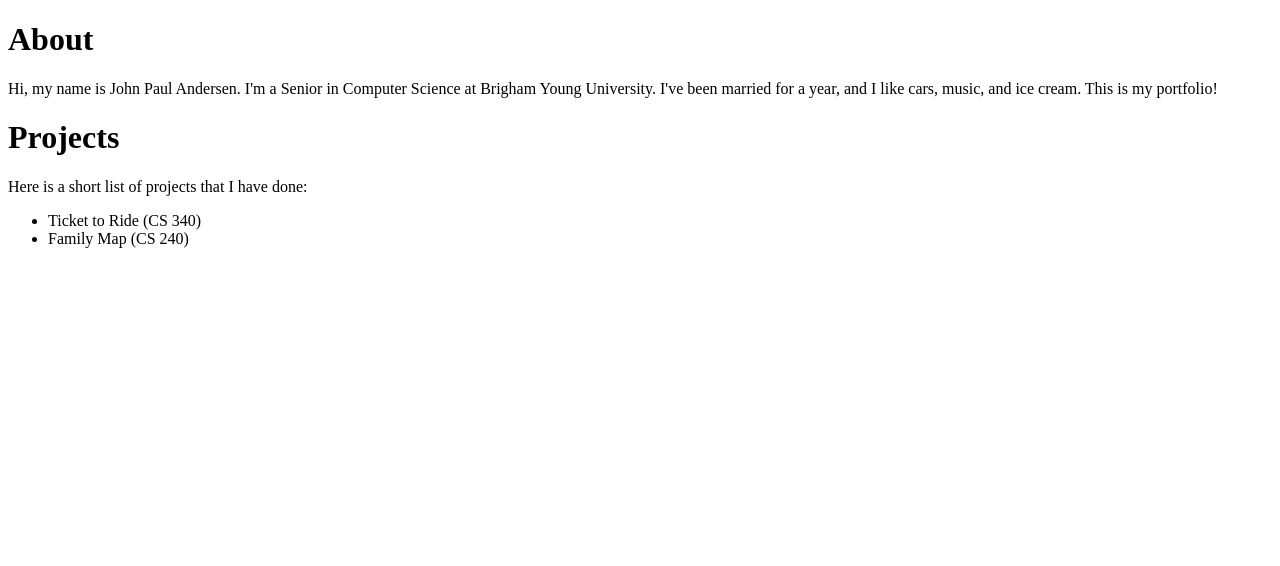
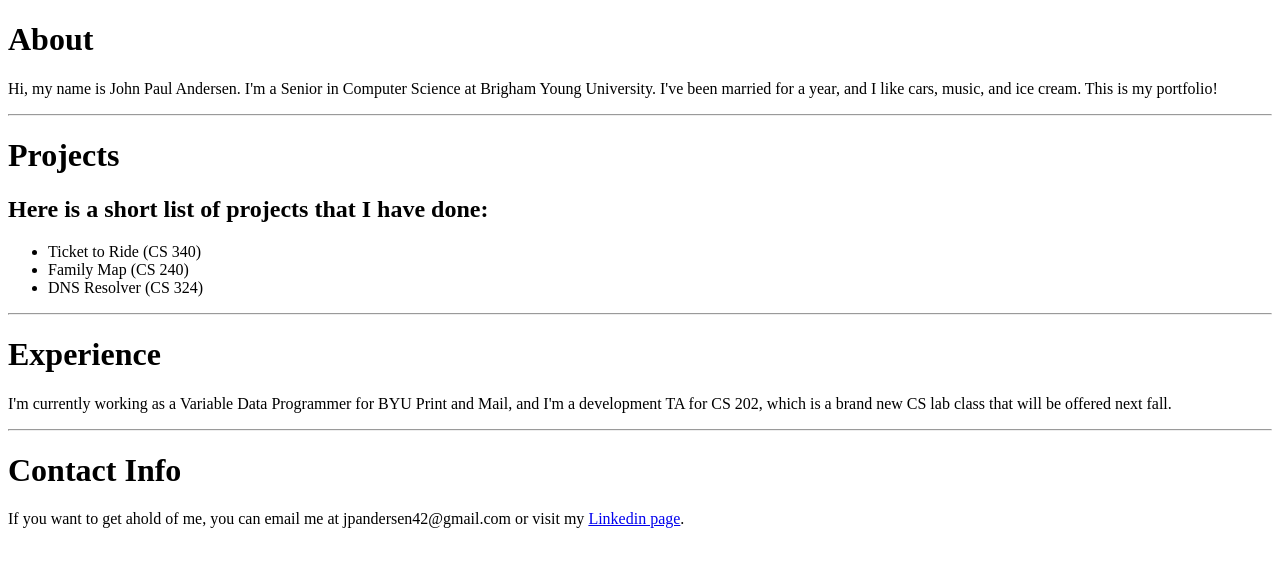
Before and after one commit to Fourty-Too/cs260-portfolio, a plain HTML site: page index.html in a window 1280 px wide. Drawn offline with Linux system fonts and the light colour scheme.

Commit message:
Finished home page

```diff
--- a/index.html
+++ b/index.html
@@ -10,9 +10,25 @@
     Brigham Young University. I've been married for a year, and I like cars, music,
     and ice cream. This is my portfolio! </p>
 
+    <hr>
+
   <h1>Projects</h1>
-  <p>Here is a short list of projects that I have done:</p>
+  <h2>Here is a short list of projects that I have done:</h2>
   <ul>
     <li>Ticket to Ride (CS 340)</li>
     <li>Family Map (CS 240)</li>
-    <li
+    <li>DNS Resolver (CS 324)</li>
+  </ul>
+
+  <hr>
+
+  <h1>Experience</h1>
+  <p>I'm currently working as a Variable Data Programmer for BYU
+    Print and Mail, and I'm a development TA for CS 202, which is a brand
+    new CS lab class that will be offered next fall.</p>
+
+    <hr>
+
+  <h1>Contact Info</h1>
+  <p> If you want to get ahold of me, you can email me at jpandersen42@gmail.com
+    or visit my <a href="https://www.linkedin.com/in/jpandersen42/">Linkedin page</a>.</p>
```
